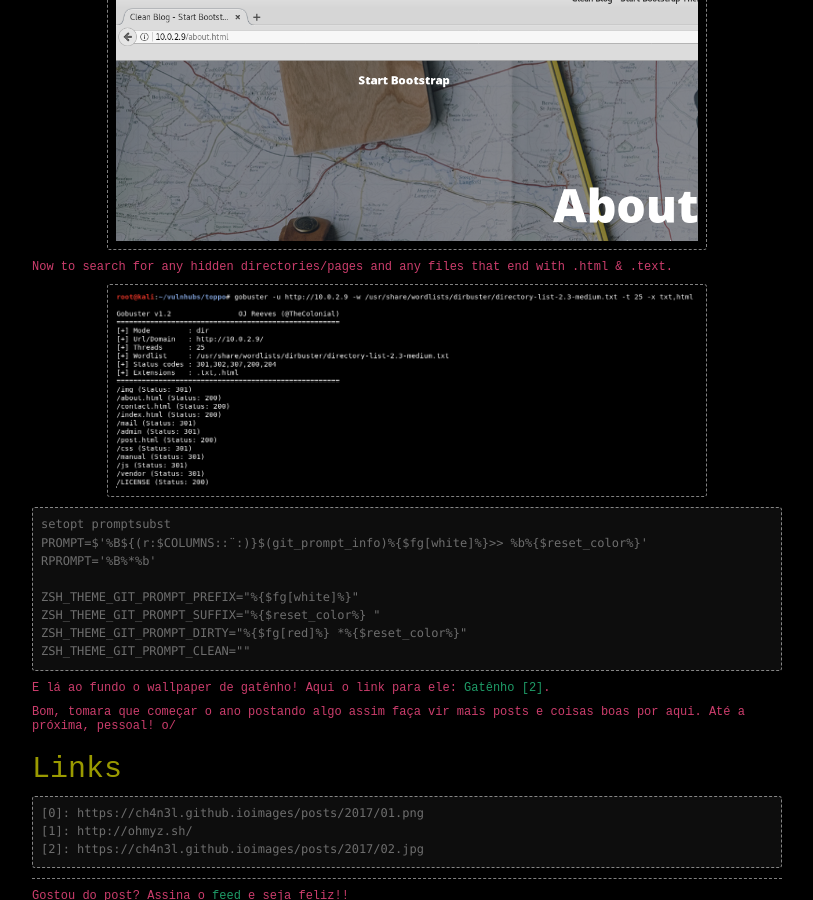
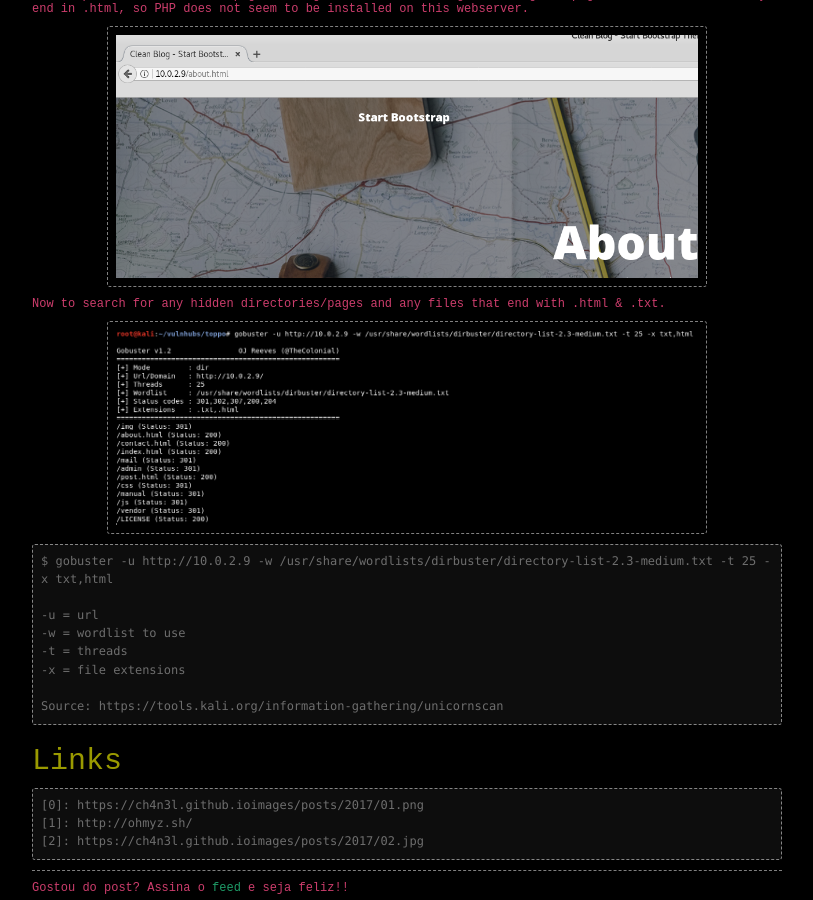
Before and after one commit to ch4n3l/ch4n3l.github.io, a Jekyll site: the page built from _posts/2017/2018-07-14-toppo.md, in a window 1280 px wide and 900 px high, scrolled down 1317 px. Shown: the whole window, without its empty margins (233-1046 px from the left). Built offline with Jekyll 4.4.1, drawn with Linux system fonts in a browser that asks for light colours; comment, search, counter and statistics services are not loaded; some of the changed text lies outside the part shown.

Commit message:
clean up ;

```diff
--- a/_posts/2017/2018-07-14-toppo.md
+++ b/_posts/2017/2018-07-14-toppo.md
@@ -21,6 +21,8 @@ Running a port scan using unicornscan:
 ![Screenshot]({{ site.baseurl }}/images/posts/2017/toppo/scan.png)
 
 ~~~
+$ unicornscan -i eth0 Ir 160 10.0.2.9
+
 -i = interface name
 -I = immediately display results as they are found
 -r = rate of packets to send per second
@@ -38,25 +40,25 @@ We are presented with a web page showing that this is a blog. Checking the pages
 
 ![Screenshot]({{ site.baseurl }}/images/posts/2017/toppo/menu.png)
 
-Now to search for any hidden directories/pages and any files that end with .html & .text.
+Now to search for any hidden directories/pages and any files that end with .html & .txt.
 
 ![Screenshot]({{ site.baseurl }}/images/posts/2017/toppo/gobuster.png)
 
+~~~
+$ gobuster -u http://10.0.2.9 -w /usr/share/wordlists/dirbuster/directory-list-2.3-medium.txt -t 25 -x txt,html
 
-~~~
-setopt promptsubst
-PROMPT=$'%B${(r:$COLUMNS::¨:)}$(git_prompt_info)%{$fg[white]%}>> %b%{$reset_color%}'
-RPROMPT='%B%*%b'
+-u = url
+-w = wordlist to use
+-t = threads
+-x = file extensions
 
-ZSH_THEME_GIT_PROMPT_PREFIX="%{$fg[white]%}"
-ZSH_THEME_GIT_PROMPT_SUFFIX="%{$reset_color%} "
-ZSH_THEME_GIT_PROMPT_DIRTY="%{$fg[red]%} *%{$reset_color%}"
-ZSH_THEME_GIT_PROMPT_CLEAN=""
+Source: https://tools.kali.org/information-gathering/unicornscan
 ~~~
 
-E lá ao fundo o wallpaper de gatênho! Aqui o link para ele: [Gatênho \[2\]][2].
 
-Bom, tomara que começar o ano postando algo assim faça vir mais posts e coisas boas por aqui. Até a próxima, pessoal! o/
+
+
+
 
 ## Links
 
```
